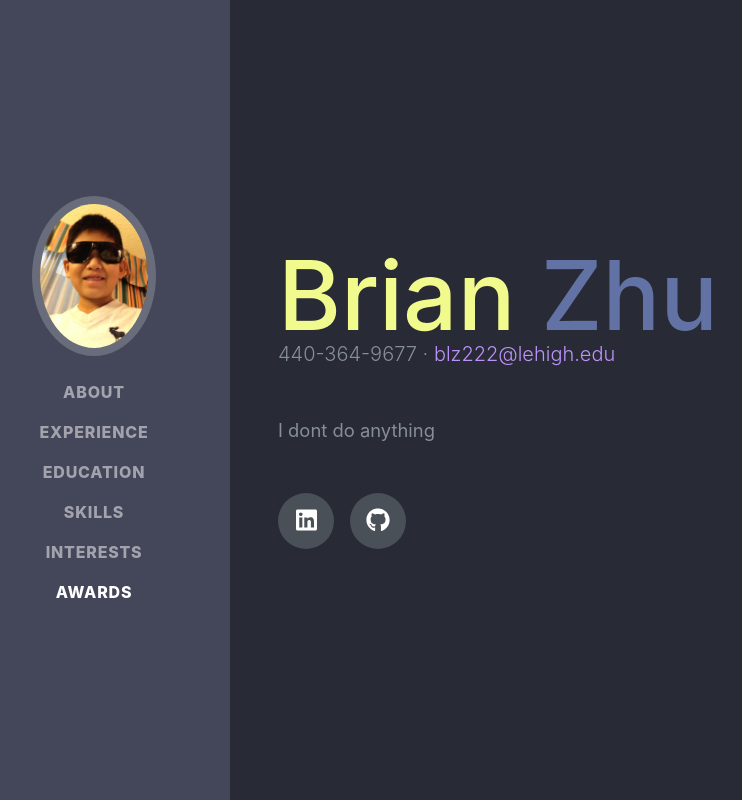
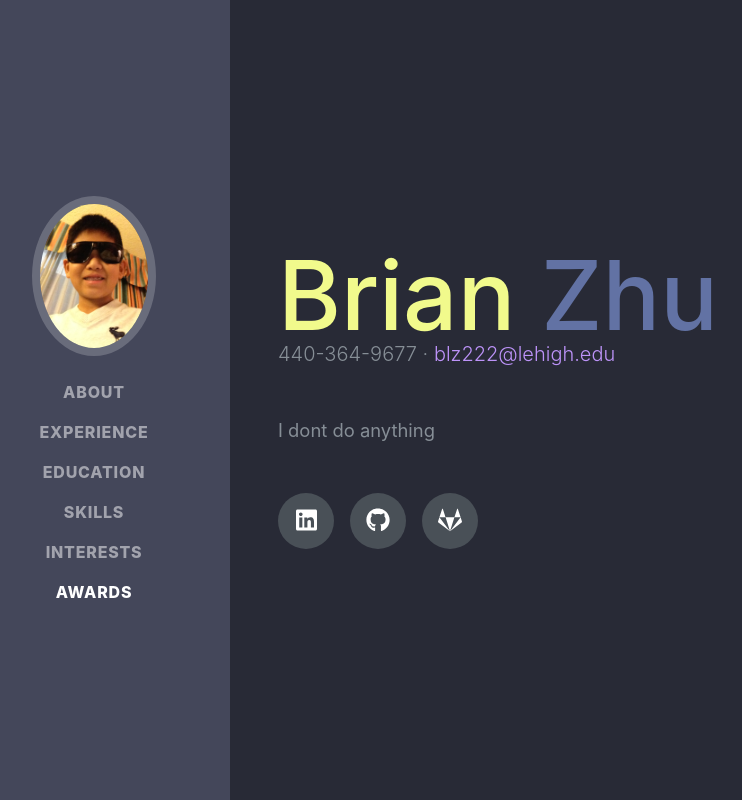
Before and after one commit to zhubiii/portfolio, a React (Create React App) app: page / in a window 1280 px wide. Shown: the top 800 px of the page, without its empty margins (42-784 px from the left). Built offline with nearby package versions, Linux system fonts and the light colour scheme; a web font is replaced by a local one.

Commit message:
added gitlab link

```diff
--- a/src/Components/Landing.js
+++ b/src/Components/Landing.js
@@ -1,6 +1,6 @@
 import React, { Component } from "react";
 import { FontAwesomeIcon } from "@fortawesome/react-fontawesome";
-import { faGithub, faLinkedin } from "@fortawesome/free-brands-svg-icons";
+import { faGithub, faLinkedin, faGitlab } from "@fortawesome/free-brands-svg-icons";
 
 class Landing extends Component {
   constructor(props) {
@@ -31,6 +31,9 @@ class Landing extends Component {
             <a href={this.landingData.github}>
               <FontAwesomeIcon icon={faGithub} />
             </a>
+            <a href={this.landingData.gitlab}>
+              <FontAwesomeIcon icon={faGitlab} />
+            </a>
           </div>
         </div>
       </section>
--- a/src/profileData.json
+++ b/src/profileData.json
@@ -6,7 +6,8 @@
     "bio": "I dont do anything",
     "email": "blz222@lehigh.edu",
     "linkedin": "https://linkedin.com/in/brian-zhu-70b4a5174",
-		"github": "https://github.com/zhubiii"
+    "github": "https://github.com/zhubiii",
+    "gitlab": "https://gitlab.com/zhubiii"
   },
   "experience": [
     {
@@ -31,7 +32,8 @@
       "toDate": "August 2018"
     }
   ],
-	"education": [{
+  "education": [
+    {
       "university": "Lehigh University",
       "degree": "Computer Science Engineering and Economics",
       "majorgpa": "3.8",
@@ -40,7 +42,8 @@
       "toDate": "Present"
     }
   ],
-	"skills": [{
+  "skills": [
+    {
       "name": "Java"
     },
     {
@@ -51,7 +54,8 @@
     "paragraphOne": "I like jAzZ",
     "paragraphTwo": "JaaAZZ"
   },
-	"awards": [{
+  "awards": [
+    {
       "awardDetail": "most handsome 3rd grader"
     },
     {
```
Lines whose indentation alone changed are shown as unchanged.
